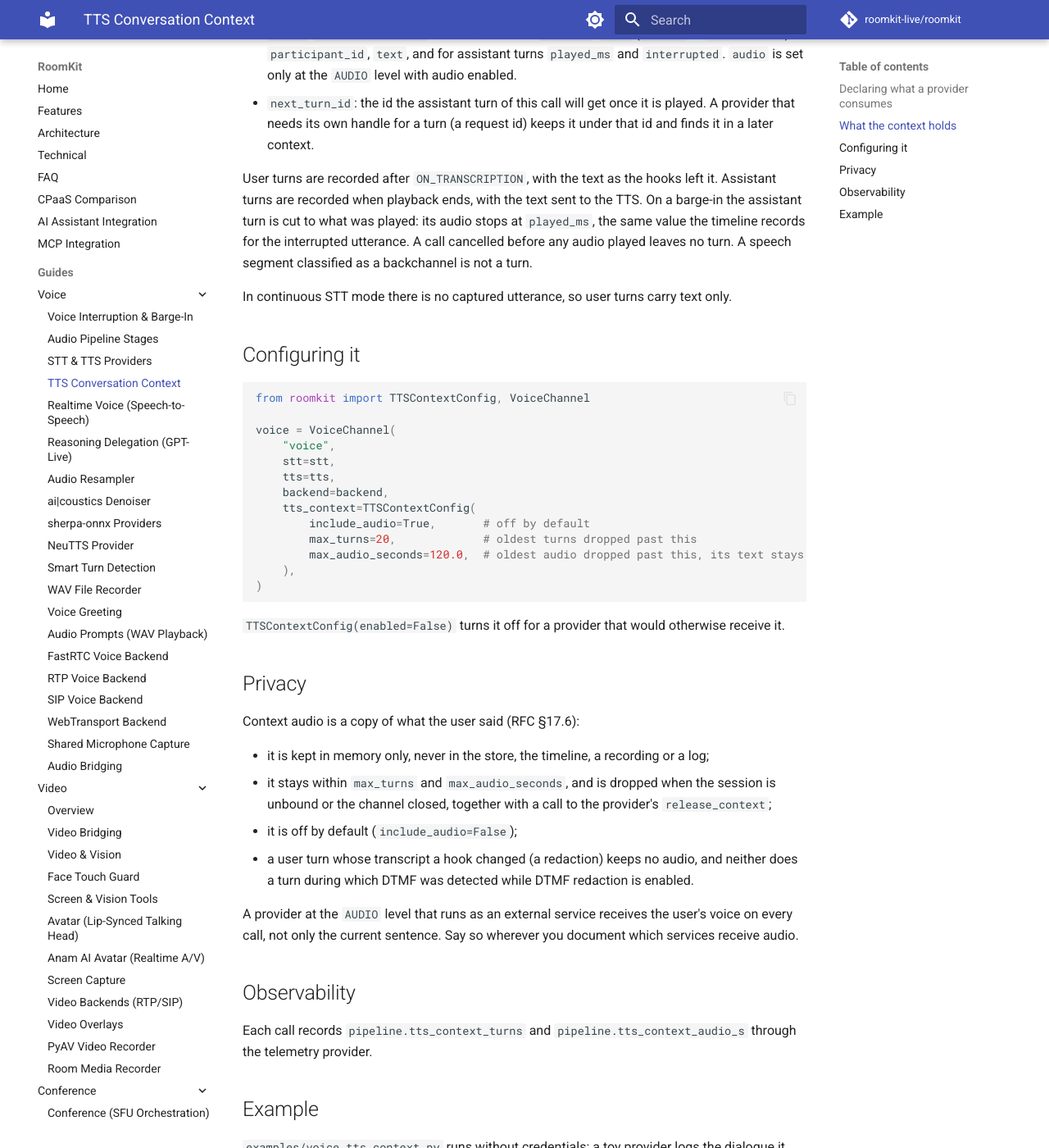
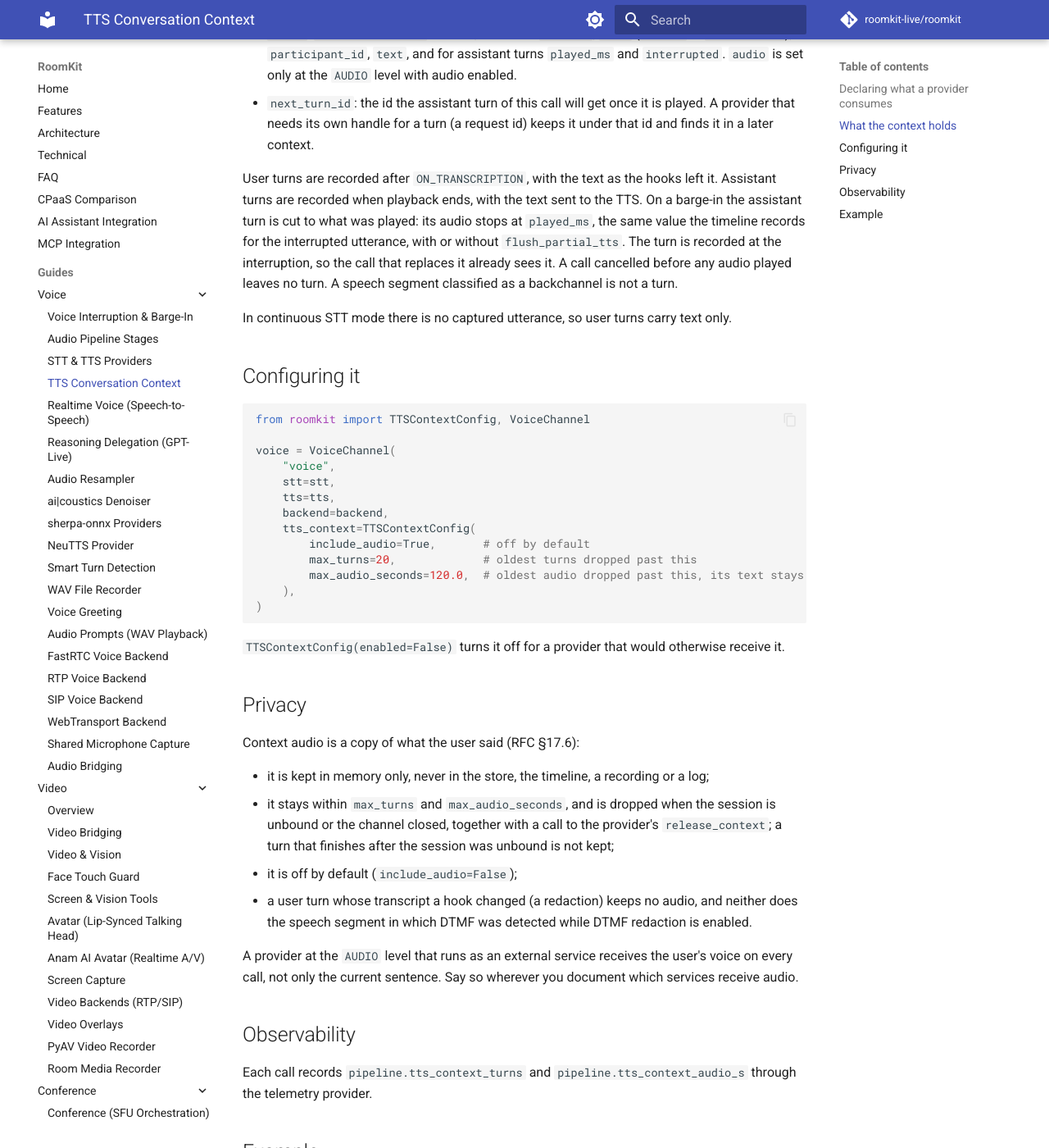
Before and after one commit to roomkit-live/roomkit-docs, an MkDocs documentation site: the page built from docs/guides/tts-context.md, in a window 1280 px wide and 1400 px high, scrolled down 1294 px. Shown: the whole window at 82% size. Built offline with MkDocs 1.6.1 and Material for MkDocs 9.7.7, drawn with Linux system fonts in a browser that asks for light colours; comment, search, counter and statistics services are not loaded; some of the changed text lies outside the part shown.

Commit message:
docs(voice): TTS context review follow-ups (RMK-187)

```diff
--- a/docs/guides/tts-context.md
+++ b/docs/guides/tts-context.md
@@ -57,7 +57,9 @@ User turns are recorded after `ON_TRANSCRIPTION`, with the text as the hooks
 left it. Assistant turns are recorded when playback ends, with the text sent to
 the TTS. On a barge-in the assistant turn is cut to what was played: its audio
 stops at `played_ms`, the same value the timeline records for the interrupted
-utterance. A call cancelled before any audio played leaves no turn. A speech
+utterance, with or without `flush_partial_tts`. The turn is recorded at the
+interruption, so the call that replaces it already sees it. A call cancelled
+before any audio played leaves no turn. A speech
 segment classified as a backchannel is not a turn.
 
 In continuous STT mode there is no captured utterance, so user turns carry
@@ -92,11 +94,12 @@ Context audio is a copy of what the user said (RFC §17.6):
   a log;
 - it stays within `max_turns` and `max_audio_seconds`, and is dropped when the
   session is unbound or the channel closed, together with a call to the
-  provider's `release_context`;
+  provider's `release_context`; a turn that finishes after the session was
+  unbound is not kept;
 - it is off by default (`include_audio=False`);
 - a user turn whose transcript a hook changed (a redaction) keeps no audio,
-  and neither does a turn during which DTMF was detected while DTMF redaction
-  is enabled.
+  and neither does the speech segment in which DTMF was detected while DTMF
+  redaction is enabled.
 
 A provider at the `AUDIO` level that runs as an external service receives the
 user's voice on every call, not only the current sentence. Say so wherever you
```
Also changed, not shown: other parts of docs/guides/tts-context.md (+1 -1 lines).
